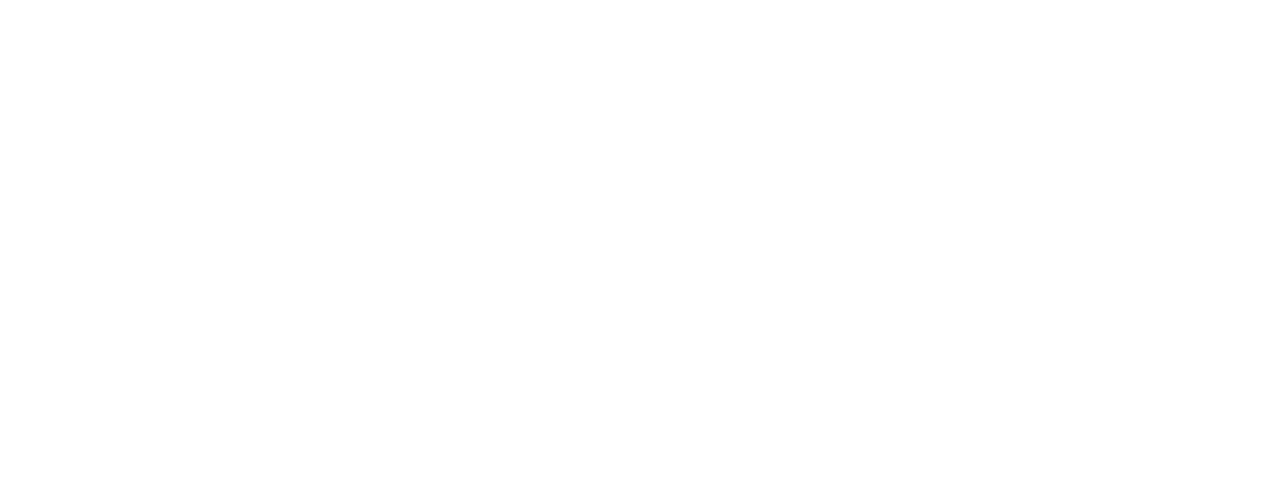
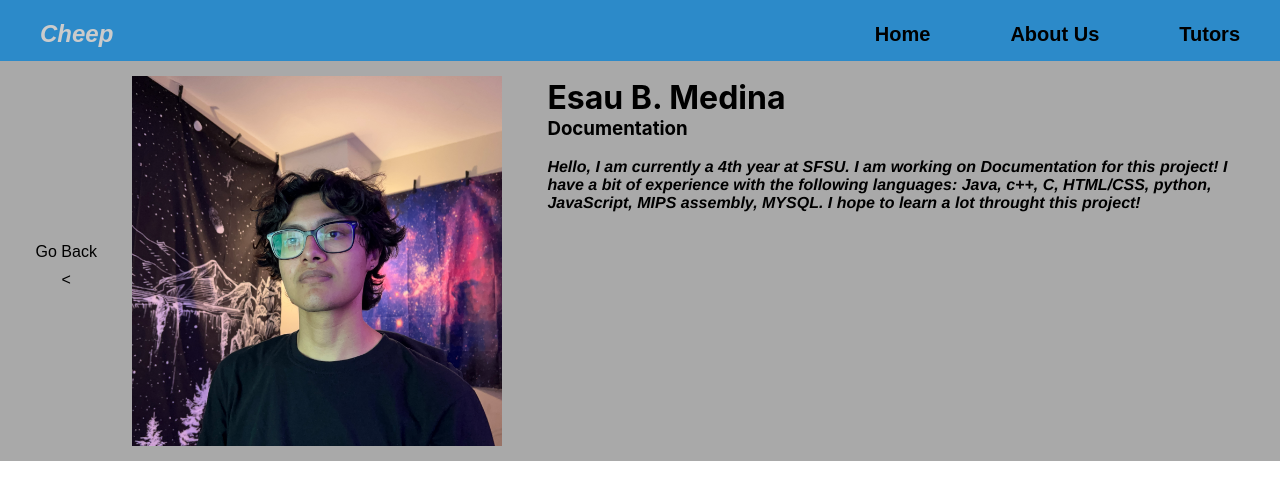
Before and after one commit to spushkin/CSC648_SFSU_Tutor_Project, a React (Create React App) app in the folder application/Front-End/: page /EsauBMedina in a window 1280 px wide. Before the commit this address had no page. Shown: the top 500 px of the page. Built offline with nearby package versions, Linux system fonts and the light colour scheme.

Commit message:
Updated About me Section

```diff
--- a/application/Front-End/src/App.js
+++ b/application/Front-End/src/App.js
@@ -5,6 +5,7 @@
 import Template from './pages/Template';
 import {BrowserRouter as Router, Routes, Route} from 'react-router-dom';
 import JovannyRamos from './pages/JovannyRamos';
+import EsauBMedina from './pages/EsauBMedina';
 
 function App() {
   return (
@@ -15,6 +16,7 @@
           <Route path="/about" element={<About />} />
           <Route path="/template" element={<Template />} />
           <Route path="/jovannyramos" element={<JovannyRamos />} />
+          <Route path="/EsauBMedina" element={<EsauBMedina />} />
          </Routes>
         </Router>
     </div>
--- a/application/Front-End/src/pages/About.js
+++ b/application/Front-End/src/pages/About.js
@@ -41,9 +41,9 @@
                         <Link to="/template"><h5 className="center">role</h5></Link>
                     </div>
                     <div className="team-member">
-                        <Link to="/template"><img src={require('../images/sillouette.jpg')} alt="YOUR NAME HERE" className="aboutPhotoPage" /></Link>
-                        <Link to="/template"><h4 className="center">Name</h4></Link>
-                        <Link to="/template"><h5 className="center">role</h5></Link>
+                        <Link to="/EsauBMedina"><img src={require('../images/Profile_Esau.jpg')} alt="Esau B. Medina" className="aboutPhotoPage" /></Link>
+                        <Link to="/EsauBMedina"><h4 className="center">Esau B. Medina</h4></Link>
+                        <Link to="/EsauBMedina"><h5 className="center">Documentation</h5></Link>
                     </div>
                 </div>
             </div>
--- /dev/null
+++ b/application/Front-End/src/pages/EsauBMedina.js
@@ -0,0 +1,66 @@
+import React, { Fragment } from 'react';
+import NavMenu from './NavMenu';
+import { Link } from 'react-router-dom';
+
+const headerStyle = {
+    height: '30%',
+    width: '50%',
+};
+
+const textBox = {
+    height: '70%',
+    verticalAlign: 'top',
+};
+
+function EsauBMedina() {
+    return (
+        <Fragment>
+            <NavMenu />
+            <div id="outer-container">
+                <table id="table-info">
+                    <tr>
+                        <td className='goBackStyle'>
+                            <h2 className="interFont"><Link to="/about">Go Back</Link></h2>
+                            <h2 className="interFont"><Link to="/about">&lt;</Link></h2>
+                        </td>
+
+                        <td style={{width:'20%'}}>
+                            {/* Here you will add the link of you photo in this image tag, make sure that your file type is correct */}
+                            {/* <img src={require('../images/YOUR_IMAGE_FILE.PNG or .JPG or .JPEG')} alt="YOUR NAME HERE" className="teamPhotoPage" /> */}
+                            <img src={require('../images/Profile_Esau.jpg')} alt="Esau B. Medina" className="teamPhotoPage" />
+                        </td>
+
+                        <td style={{width:'60%'}}>
+                            <table id="table-info">
+                                <tr>
+                                    <td style={headerStyle}>
+                                        {/* Here you will change Name to YOUR NAME and Role to YOUR ROLE */}
+                                        <h1 id="innerTableStyle">Esau B. Medina</h1> <br style={{clear: 'left'}}/>
+                                        <h3 id="innerTableStyle">Documentation</h3> <br style={{clear: 'left'}}/>
+                                        {/* Here you add a small description about you, feel free to write alot or very little. As long as you fill anything in. */}
+                                        <h4 className="interFont" id="innerTableStyle" style={{width: '100%'}}><br />
+
+                                            <i>Hello, I am currently a 4th year at SFSU.
+                                            I am working on Documentation for this project! I have a bit of experience with the following languages:
+                                            Java, c++, C, HTML/CSS, python, JavaScript, MIPS assembly, MYSQL. I hope to learn a lot throught this project!
+
+                                            </i>
+                                        </h4>
+                                    </td>
+                                </tr>
+
+                                <tr>
+                                    <td style={{textBox}} colspan="3">
+
+                                    </td>
+                                </tr>
+                            </table>
+                        </td>
+                    </tr>
+                </table>
+            </div>
+        </Fragment>
+    )
+}
+
+export default EsauBMedina;
```
Also changed, not shown: application/Front-End/src/images/Profile_Esau.jpg (added).
